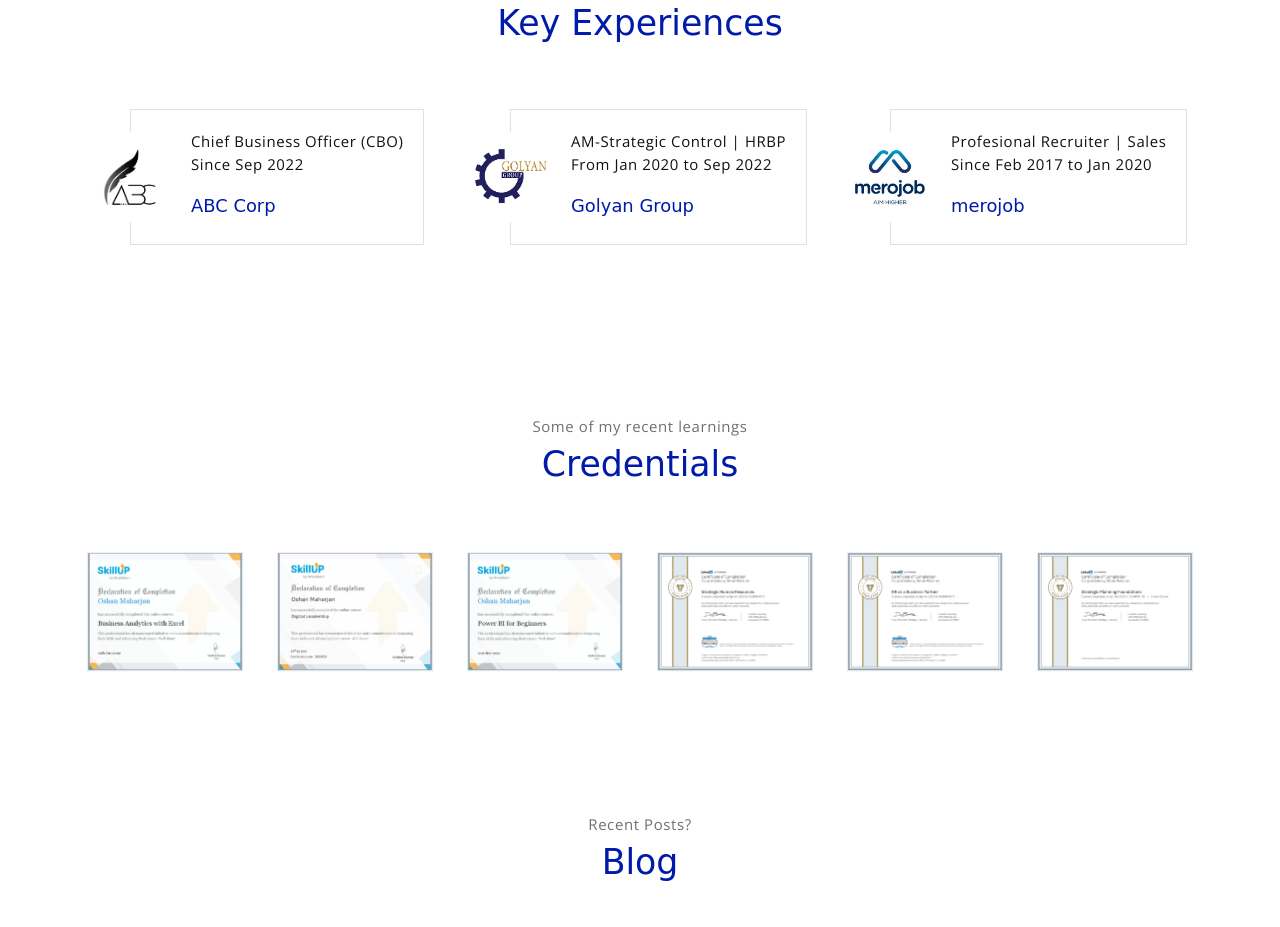
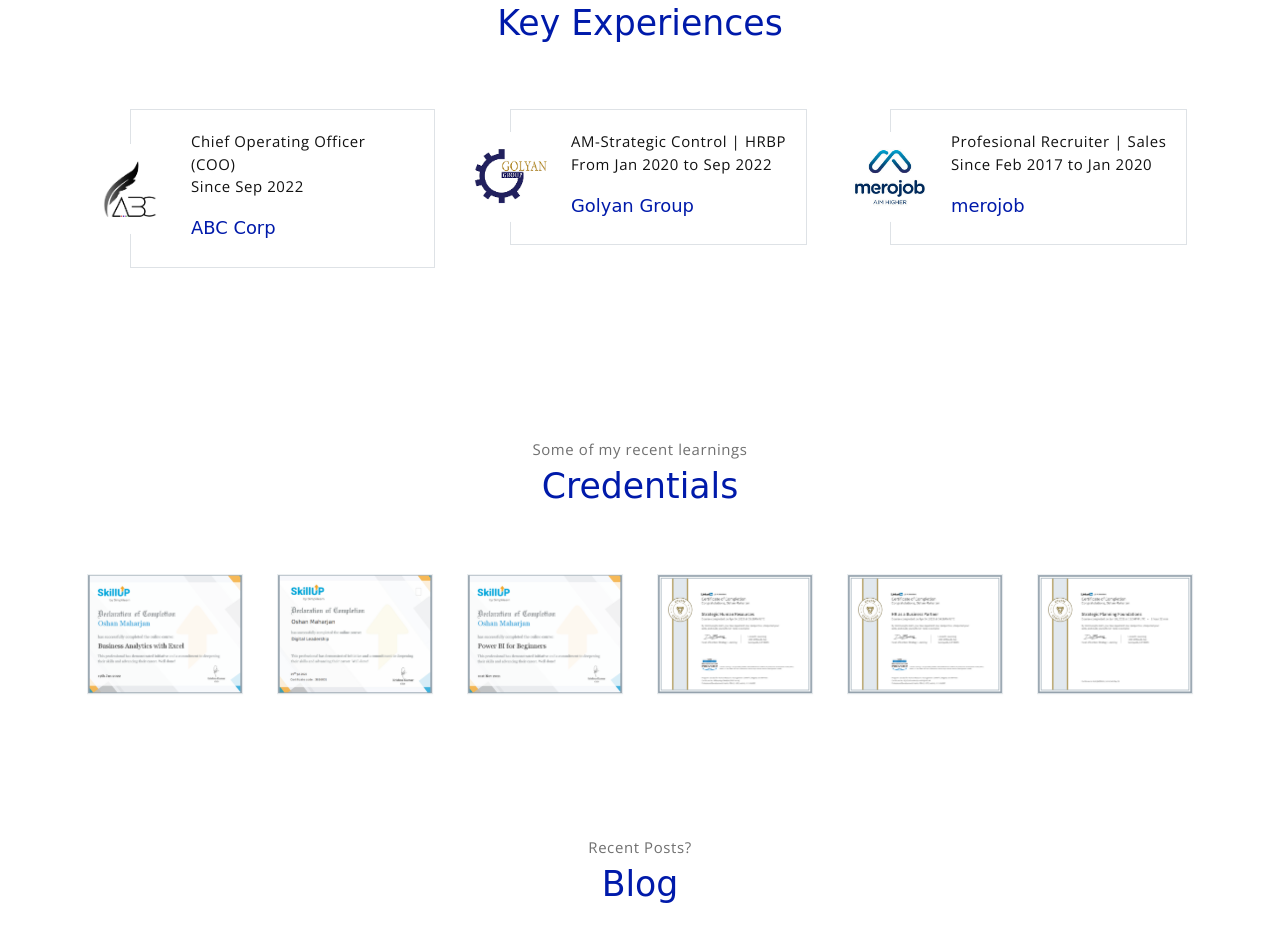
Before and after one commit to oshanmhr/Oshanweb, a plain HTML site: page index.html in a window 1280 px wide. Shown: the part 2054-2981 px from the top of the page. Drawn offline with nearby package versions, Linux system fonts and the light colour scheme; a web font is replaced by a local one.

Commit message:
Update index.html

```diff
--- a/index.html
+++ b/index.html
@@ -160,7 +160,7 @@
                                 alt="Loading">
                         </div>
                         <div class="testimonial-card-body">
-                            <p class="testimonial-card-subtitle">Chief Business Officer (CBO)<br>Since Sep 2022</p>
+                            <p class="testimonial-card-subtitle">Chief Operating Officer (COO)<br>Since Sep 2022</p>
                             <h6 class="testimonial-card-title">ABC Corp</h6>
                         </div>
                     </div>
```
